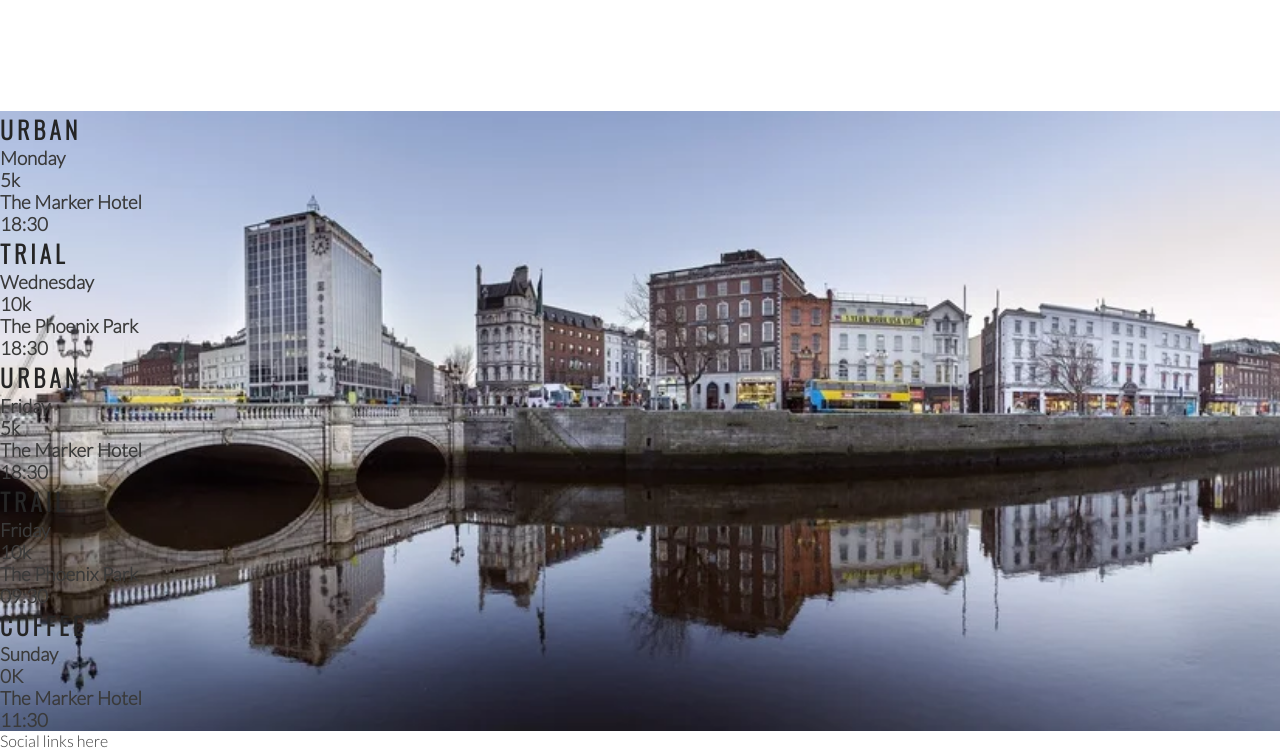
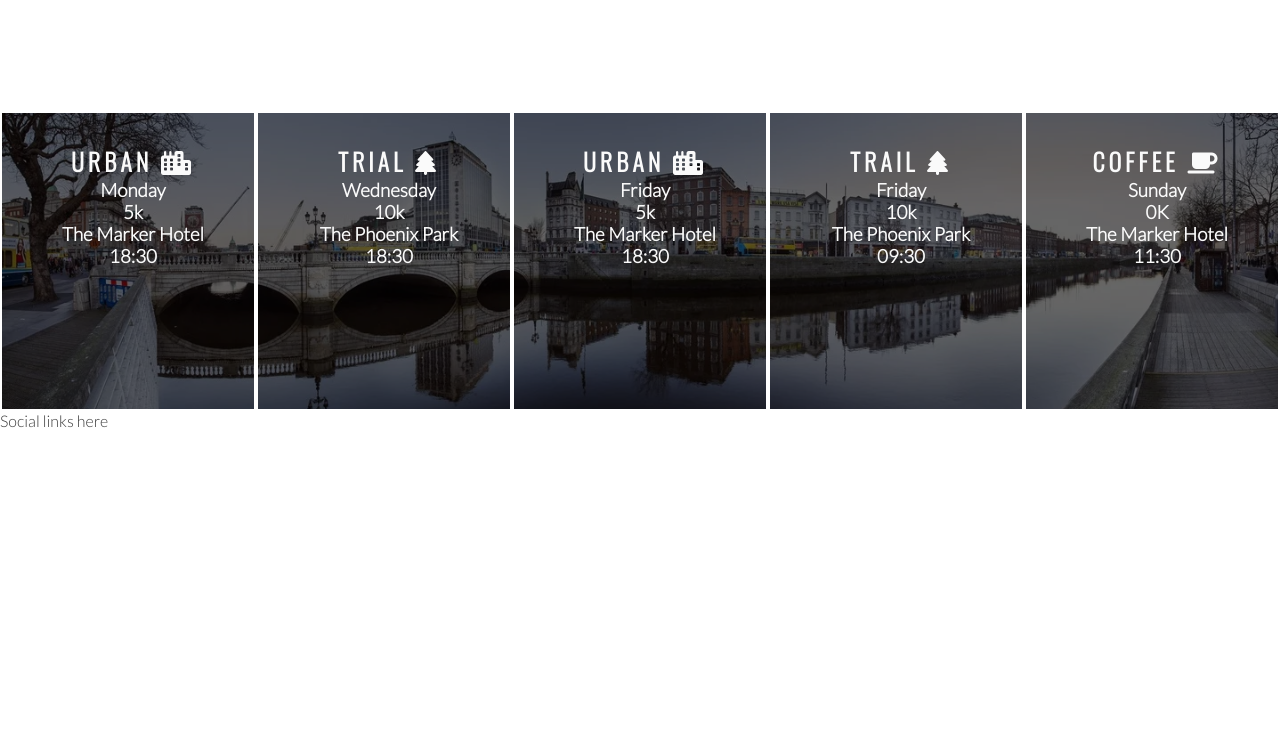
Before and after one commit to Mattias-b-Pettersson/Love-Running-project, a plain HTML site: page index.html in a window 1280 px wide. Shown: the part 1184-1934 px from the top of the page. After the commit the page ends 1614 px from the top, so only its background shows below. Drawn offline with nearby package versions, Linux system fonts and the light colour scheme.

Commit message:
Style times panels and added icons

```diff
--- a/assets/css/style.css
+++ b/assets/css/style.css
@@ -193,3 +193,19 @@ hr {
     width: 100%;
     overflow: hidden;
 }
+
+#times div {
+    color: #fafafa;
+    background-color: rgba(0,0,0,.6);
+    width: 20%;
+    height: 300px;
+    float: left;
+    padding: 30px 0 0 10px;
+    text-align: center;
+    border: 2px solid white;
+    box-sizing: border-box;
+}
+
+#times h2 {
+    color: #fafafa;
+}
--- a/index.html
+++ b/index.html
@@ -71,35 +71,35 @@
     </section>
     <section id="times">
         <div>
-            <h2>Urban</h2>
+            <h2>Urban <i class="fas fa-city"></i></h2>
             <h3>Monday</h3>
             <h3>5k</h3>
             <h3>The Marker Hotel</h3>
             <h3>18:30</h3>
         </div>
         <div>
-            <h2>Trial</h2>
+            <h2>Trial <i class="fas fa-tree"></i></h2>
             <h3>Wednesday</h3>
             <h3>10k</h3>
             <h3>The Phoenix Park</h3>
             <h3>18:30</h3>
         </div>
         <div>
-            <h2>Urban</h2>
+            <h2>Urban <i class="fas fa-city"></i></h2>
             <h3>Friday</h3>
             <h3>5k</h3>
             <h3>The Marker Hotel</h3>
             <h3>18:30</h3>
         </div>
         <div>
-            <h2>Trail</h2>
+            <h2>Trail <i class="fas fa-tree"></i></h2>
             <h3>Friday</h3>
             <h3>10k</h3>
             <h3>The Phoenix Park</h3>
             <h3>09:30</h3>
         </div>
         <div>
-            <h2>Coffee</h2>
+            <h2>Coffee <i class="fas fa-coffee"></i></h2>
             <h3>Sunday</h3>
             <h3>0K</h3>
             <h3>The Marker Hotel</h3>
```
